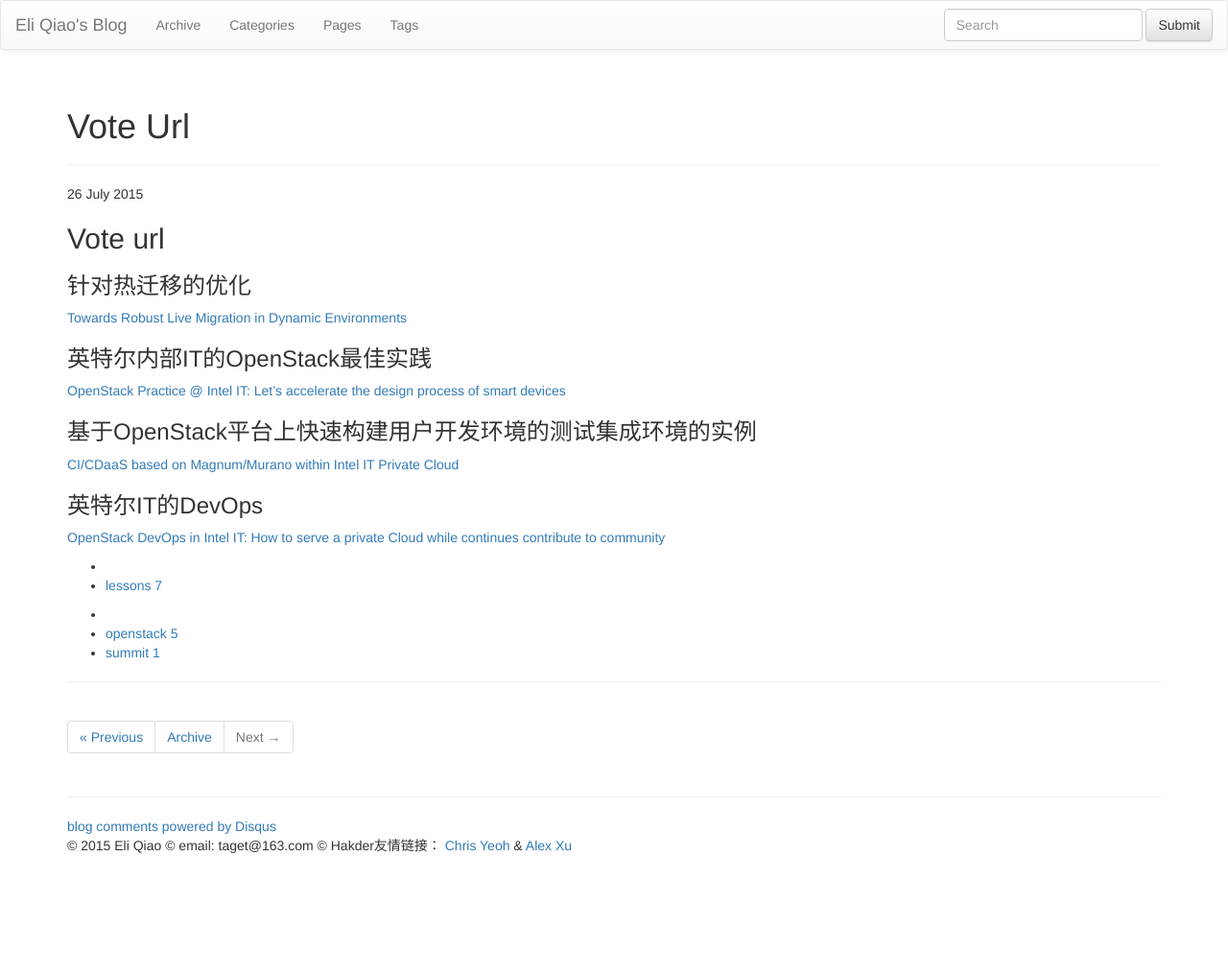
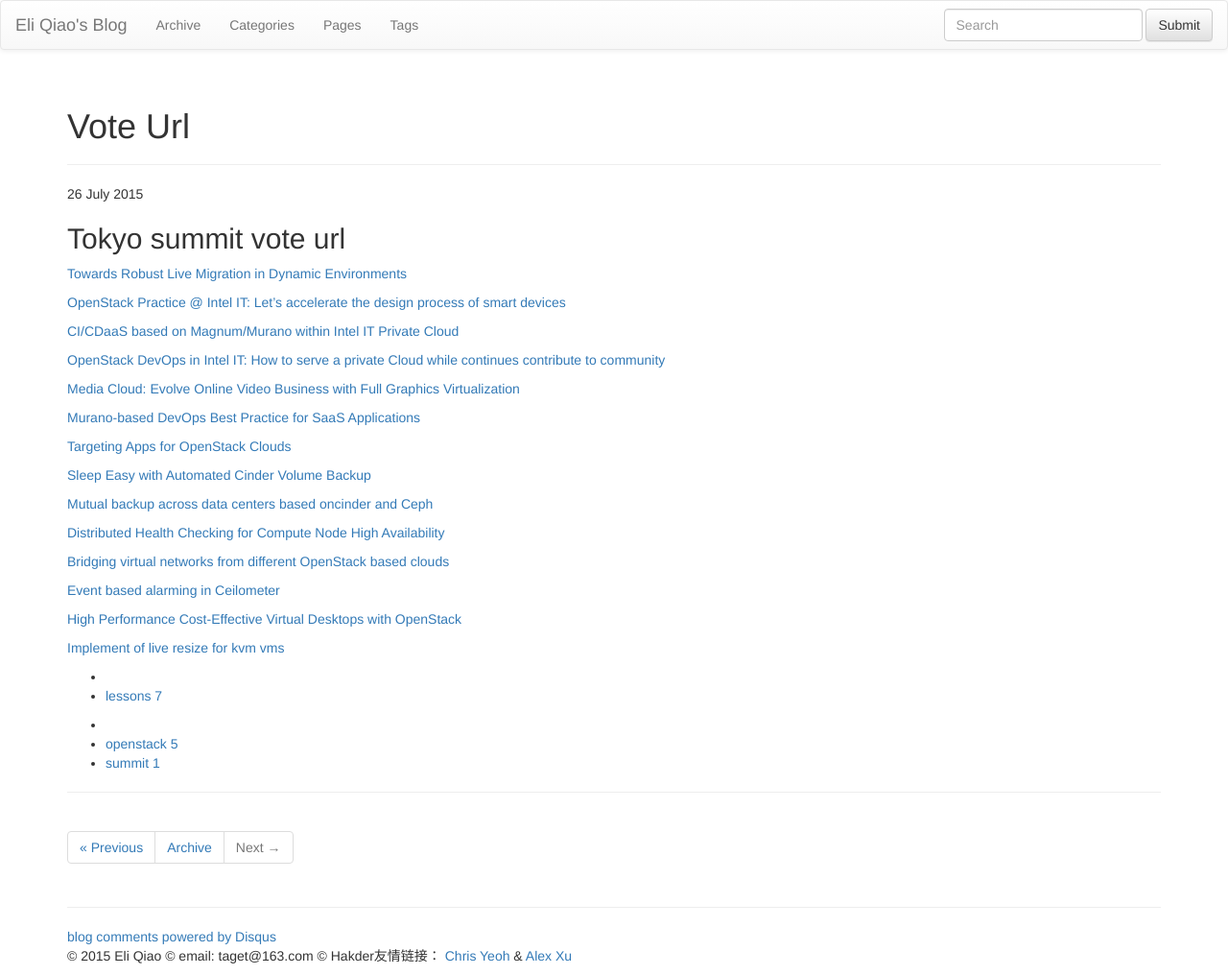
Before and after one commit to taget/taget.github.io, a Jekyll site: the page built from _posts/openstack/2015-07-26-vote-url.md, in a window 1280 px wide. Shown: the whole page at 96% size. Built offline with Jekyll 4.4.1, drawn with Linux system fonts in a browser that asks for light colours; nearby versions of some CDN libraries; library files that are not in the unit come from our copies; comment, search, counter and statistics services are not loaded; before the commit the page ends 901 px from its top, so only the background shows below that.

Commit message:
Add new url

```diff
--- a/_posts/openstack/2015-07-26-vote-url.md
+++ b/_posts/openstack/2015-07-26-vote-url.md
@@ -5,16 +5,32 @@ tags : [openstack, summit]
 ---
 
 
-## Vote url
+## Tokyo summit vote url
 
-### 针对热迁移的优化
 [Towards Robust Live Migration in Dynamic Environments](https://www.openstack.org/summit/tokyo-2015/vote-for-speakers/Presentation/4971){:target="_blank"}
 
-### 英特尔内部IT的OpenStack最佳实践
 [OpenStack Practice @ Intel IT: Let’s accelerate the design process of smart devices](https://www.openstack.org/summit/tokyo-2015/vote-for-speakers/Presentation/4930){:target="_blank"}
 
-### 基于OpenStack平台上快速构建用户开发环境的测试集成环境的实例
 [CI/CDaaS based on Magnum/Murano within Intel IT Private Cloud](https://www.openstack.org/summit/tokyo-2015/vote-for-speakers/Presentation/6679){:target="_blank"}
 
-### 英特尔IT的DevOps
-[OpenStack DevOps in Intel IT: How to serve a private Cloud while continues contribute to community](https://www.openstack.org/summit/tokyo-2015/vote-for-speakers/Presentation/4610){:target="_blank"}
+[OpenStack DevOps in Intel IT: How to serve a private Cloud while continues contribute to community](https://www.openstack.org/summit/tokyo-2015/vote-for-speakers/presentation/4610){:target="_blank"}
+
+[Media Cloud: Evolve Online Video Business with Full Graphics Virtualization](https://www.openstack.org/summit/tokyo-2015/vote-for-speakers/presentation/4330){:target="_blank"}
+
+[Murano-based DevOps Best Practice for SaaS Applications](https://www.openstack.org/summit/tokyo-2015/vote-for-speakers/presentation/5749){:target="_blank"}
+
+[Targeting Apps for OpenStack Clouds](https://www.openstack.org/summit/tokyo-2015/vote-for-speakers/presentation/6646){:target="_blank"}
+
+[Sleep Easy with Automated Cinder Volume Backup](https://www.openstack.org/summit/tokyo-2015/vote-for-speakers/presentation/6553){:target="_blank"}
+
+[Mutual backup across data centers based oncinder and Ceph](https://www.openstack.org/summit/tokyo-2015/vote-for-speakers/presentation/6637){:target="_blank"}
+
+[Distributed Health Checking for Compute Node High Availability](https://www.openstack.org/summit/tokyo-2015/vote-for-speakers/presentation/5595){:target="_blank"}
+
+[Bridging virtual networks from different OpenStack based clouds](https://www.openstack.org/summit/tokyo-2015/vote-for-speakers/presentation/5835){:target="_blank"}
+
+[Event based alarming in Ceilometer](https://www.openstack.org/summit/tokyo-2015/vote-for-speakers/presentation/5474){:target="_blank"}
+
+[High Performance Cost-Effective Virtual Desktops with OpenStack](https://www.openstack.org/summit/tokyo-2015/vote-for-speakers/presentation/4984){:target="_blank"}
+
+[Implement of live resize for kvm vms](https://www.openstack.org/summit/tokyo-2015/vote-for-speakers/presentation/6427){:target="_blank"}
```
Also changed, not shown: 3 other files.
